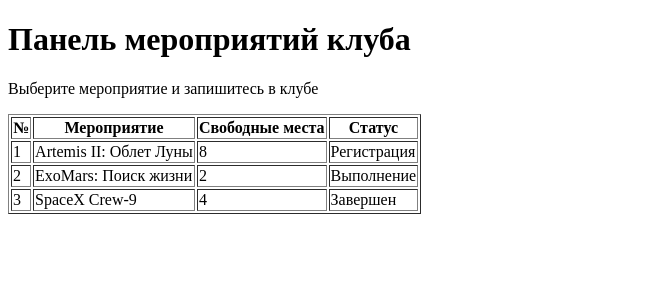
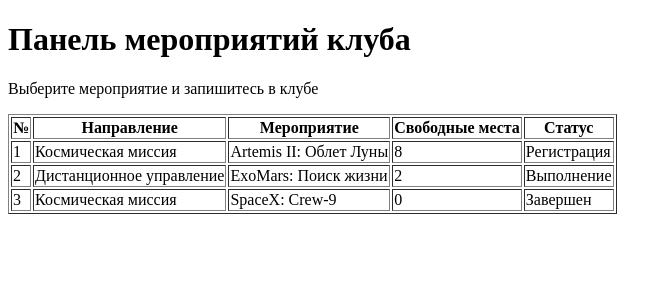
Before and after one commit to MoZepka/API-Service, a FastAPI app: page / in a window 1280 px wide. Shown: the top 300 px of the page, without its empty margins (0-672 px from the left). Run offline with FastAPI, Linux system fonts and the light colour scheme.

Commit message:
Done homework

```diff
--- a/main.py
+++ b/main.py
@@ -9,26 +9,30 @@ templates = Jinja2Templates(directory="templates")
 EVENTS = [
   {
     "id": 1,
+    "direction": "Космическая миссия",
     "title": "Artemis II: Облет Луны",
     "seats": 8,
     "status": "Регистрация"
   },
   {
     "id": 2,
+    "direction": "Дистанционное управление",
     "title": "ExoMars: Поиск жизни",
     "seats": 2,
     "status": "Выполнение"
   },
   {
     "id": 3,
-    "title": "SpaceX Crew-9",
-    "seats": 4,
+    "direction": "Космическая миссия",
+    "title": "SpaceX: Crew-9",
+    "seats": 0,
     "status": "Завершен"
   }
 ]
 
 class Event(BaseModel):
     id: int
+    direction: str
     title: str
     seats: int
     status: str
@@ -40,3 +44,7 @@ def index_GET(request: Request):
 @app.get("/api/events", response_model=list[Event])
 def events_GET():
     return EVENTS
+
+@app.get("/api/events/open", response_model=list[Event])
+def open_GET():
+    return [event for event in EVENTS if event['status'] == "Регистрация"]
--- a/templates/index.html
+++ b/templates/index.html
@@ -12,6 +12,7 @@
 	<table border="1">
 	<tr>
 		<th>№</th>
+		<th>Направление</th>
 		<th>Мероприятие</th>
 		<th>Свободные места</th>
 		<th>Статус</th>
@@ -21,6 +22,7 @@
 	{% for event in events %}
 	<tr>
 		<td>{{ event["id"] }}</td>
+		<td>{{ event["direction"] }}</td>
 		<td>{{ event["title"] }}</td>
 		<td>{{ event["seats"] }}</td>
 		<td>{{ event["status"] }}</td>
```
